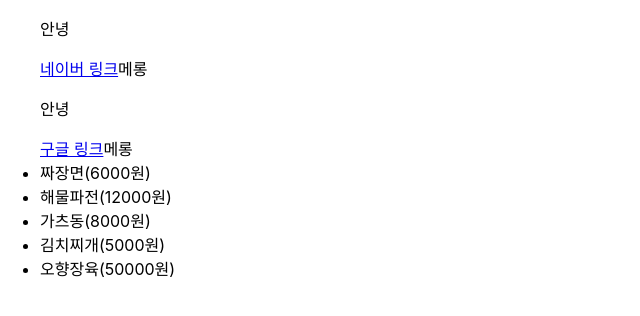
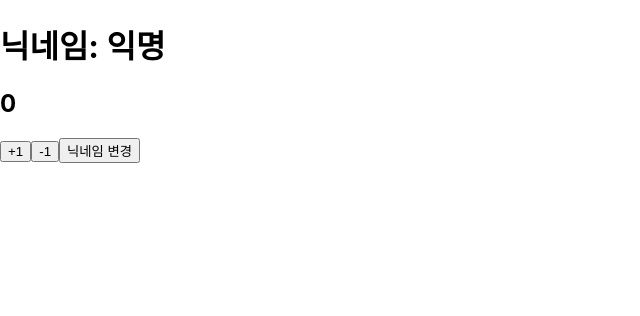
Before and after one commit to nuhgnoesoj/react-basic2023, a React (Create React App) app: page / in a window 1280 px wide. Shown: the top 316 px of the page, without its empty margins (0-640 px from the left). Built offline with nearby package versions, Linux system fonts and the light colour scheme.

Commit message:
3. 리액트 훅 - useState, useEffect

```diff
--- a/src/App.js
+++ b/src/App.js
@@ -1,6 +1,8 @@
 import SayHello from './SayHello';
 import SubmitEvent from "./component/chap01_event/SubmitEvent";
 import FoodList from "./component/chap02_props/FoodList";
+import NickName from "./component/chap03_state/NickName";
+import Counter from "./component/chap03_state/Counter";
 
 function App() {
 
@@ -16,7 +18,7 @@
     // {} 안에서 함수호출문이나 변수참조를 할 수 있음.
     return (
         <>
-            <FoodList />
+            <Counter />
         </>
     );
 }
--- /dev/null
+++ b/src/component/chap03_state/Counter.js
@@ -0,0 +1,43 @@
+import React, { useState, useEffect } from 'react'
+
+const Counter = () => {
+
+    const [number, setNumber] = useState(0);
+    const [nick, setNick] = useState('익명');
+
+    const increase = () => { setNumber(number + 1); };
+    const decrease = () => { setNumber(number - 1); };
+
+    const changeNick = () => { setNick('김철수'); };
+
+    /*
+      useEffect:
+      - 화면이 처음 렌더링(마운트) 될 때 자동 호출되는 함수
+      - 상태값이 변경될 때마다 다시 호출
+      - 만약에 첫 렌더링 시에만 useEffect를 호출하고 싶다면
+        두번째 파라미터로 빈 배열(의존성 배열)을 넣으면 된다.
+      - 의존성 배열에 상태변수를 넣으면 해당 상태변수가 업데이트 될 때
+        마다 useEffect가 재 호출됨.
+    */
+    useEffect(() => {
+        // 화면이 처음 렌더링 될 때 서버 api호출하는 경우
+        // 처음 1회 호출후에 또 할 필요가 있을까??
+        console.log('3. useEffect Call!!');
+        console.log(`4. nick: ${nick}, number: ${number}`);
+    }, [nick, number]);
+
+    console.log('1. component function execute!');
+
+    return (
+        <>
+            { console.log('2. redered html!!') }
+            <h1>닉네임: {nick}</h1>
+            <h2>{number}</h2>
+            <button onClick={increase}>+1</button>
+            <button onClick={decrease}>-1</button>
+            <button onClick={changeNick}>닉네임 변경</button>
+        </>
+    )
+}
+
+export default Counter;
--- /dev/null
+++ b/src/component/chap03_state/NickName.js
@@ -0,0 +1,33 @@
+import React, { useState } from 'react'
+
+const NickName = props => {
+
+    // useState훅은 배열을 리턴하는데
+    // 0번에는 상태변수값, 1번에는 상태변수값을 변경하는 setter함수가 들어있음
+    const [nickName, setNickName] = useState('김철수');
+//   const nickName = statement[0];
+//   const setNickName = statement[1];
+
+//   console.log('statement:', statement);
+
+//   let nickName = '김철수';
+
+    const changeNickName = e => {
+        console.log('changeNickName!! call!');
+
+        // nickName = '척척박사';
+        setNickName('척척박사');
+        console.log('nickName: ', nickName);
+    };
+
+    return (
+        <>
+            <h1>Hello ~~~ {nickName}</h1>
+            <button className='btn' onClick={changeNickName}>척척박사</button>
+            <button className='btn' onClick={() => setNickName('척척석사')}>척척석사</button>
+        </>
+    )
+}
+
+
+export default NickName
```
